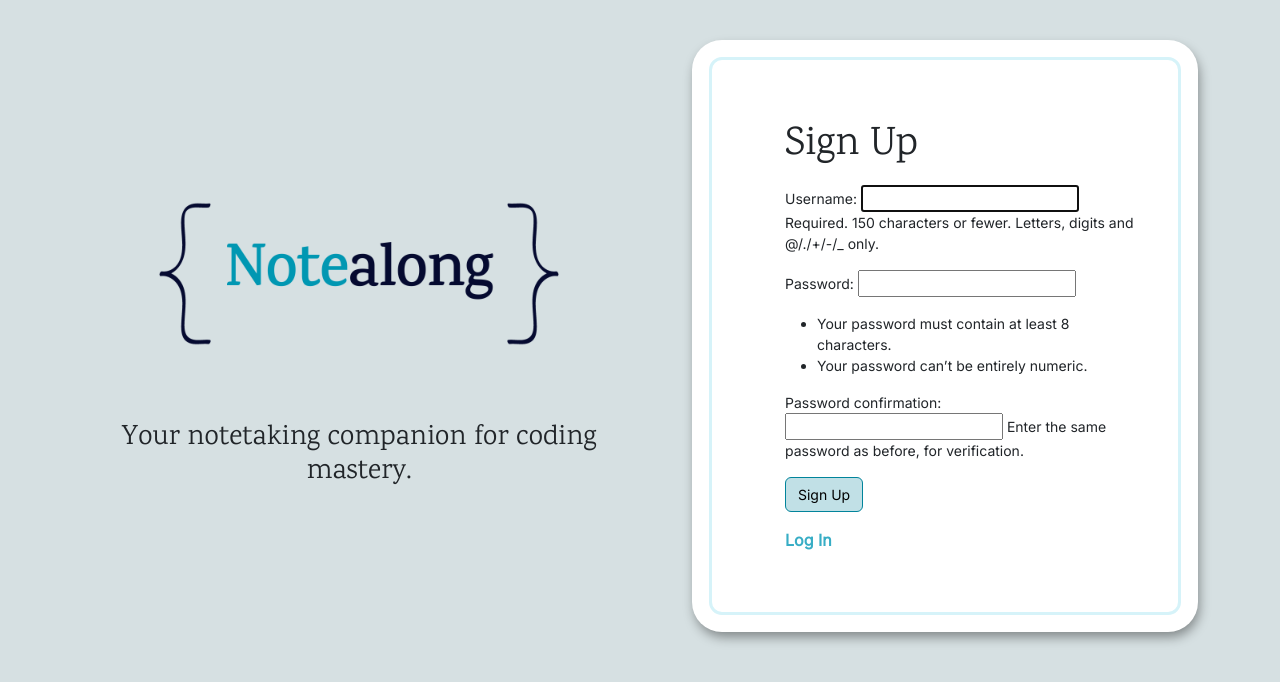
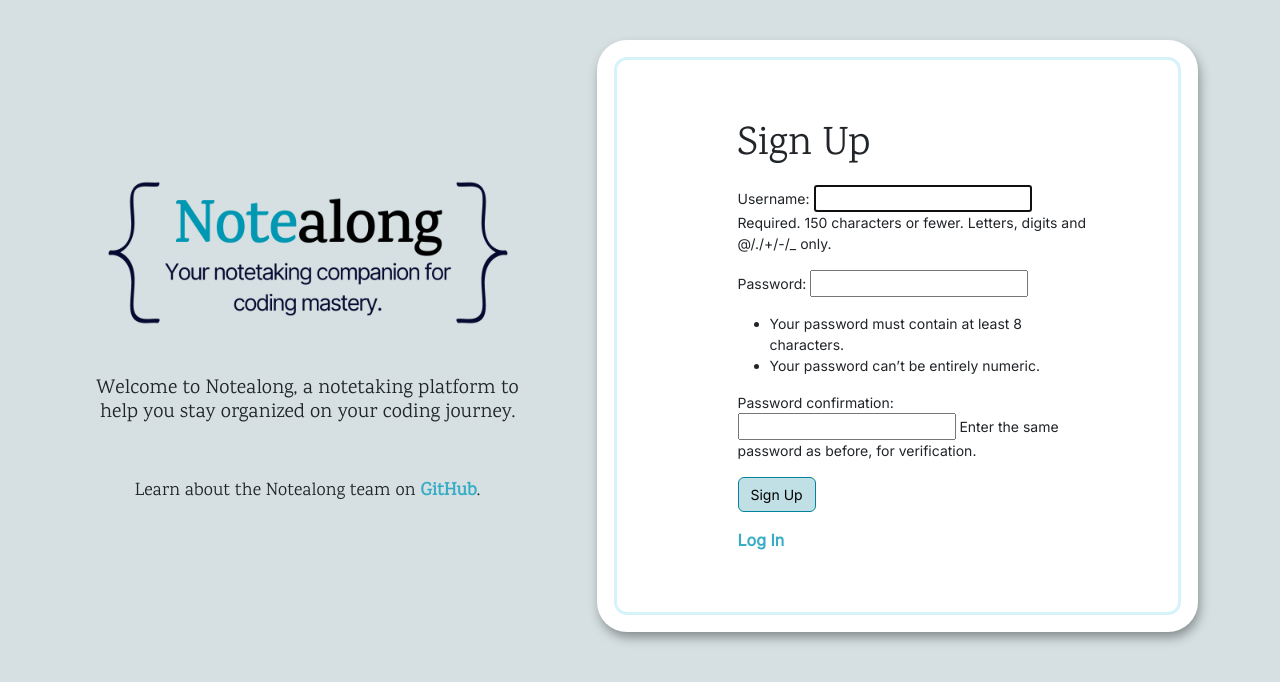
Before and after one commit to AbigailDawson/notealong, a Django app: page /accounts/signup/ in a window 1280 px wide. Shown: the part 80-762 px from the top of the page. Run offline with Django 4.2, Linux system fonts and the light colour scheme; some libraries are stand-ins or nearby versions.

Commit message:
Apply same styles to Signup page

```diff
--- a/main_app/templates/registration/signup.html
+++ b/main_app/templates/registration/signup.html
@@ -4,15 +4,16 @@
 
 <div class="content-container container mt-2 py-4" style="background-color: var(--sky-blyu)">
     <div class="row" style="height: 100%">
-        <div class="col-12 col-lg-6">
-            <div class="login-left-container ms-2 p-3">
+        <div class="col-12 col-lg-5">
+            <div class="login-left-container mx-2 p-1">
                 <div class="image-wrapper">
-                    <img src="{% static 'images/logo-blu-title.png' %}" alt="" style="width: 400px">
+                    <img src="{% static 'images/logo-blu-subtitle.png' %}" alt="" style="width: 400px">
                 </div>
-                <h3 class="text-center mt-5">Your notetaking companion for coding mastery.</h3>
+                <h2 class="container-title text-center mt-3" style="font-size: 20px">Welcome to Notealong, a notetaking platform to help you stay organized on your coding journey.</h2>
+                <h4 class="container-desc text-center mt-5" style="font-size: 18px">Learn about the Notealong team on <a class="visual-link" href="https://github.com/Larzinew/notealong" style="font-weight: 800;" target="_blank">GitHub</a>.</h4>
             </div>
         </div>
-        <div class="col-12 col-lg-6">
+        <div class="col-12 col-lg-7">
             <div class="login-right-container">
                 <div class="login-box">
                     <h1>Sign Up</h1>
```
